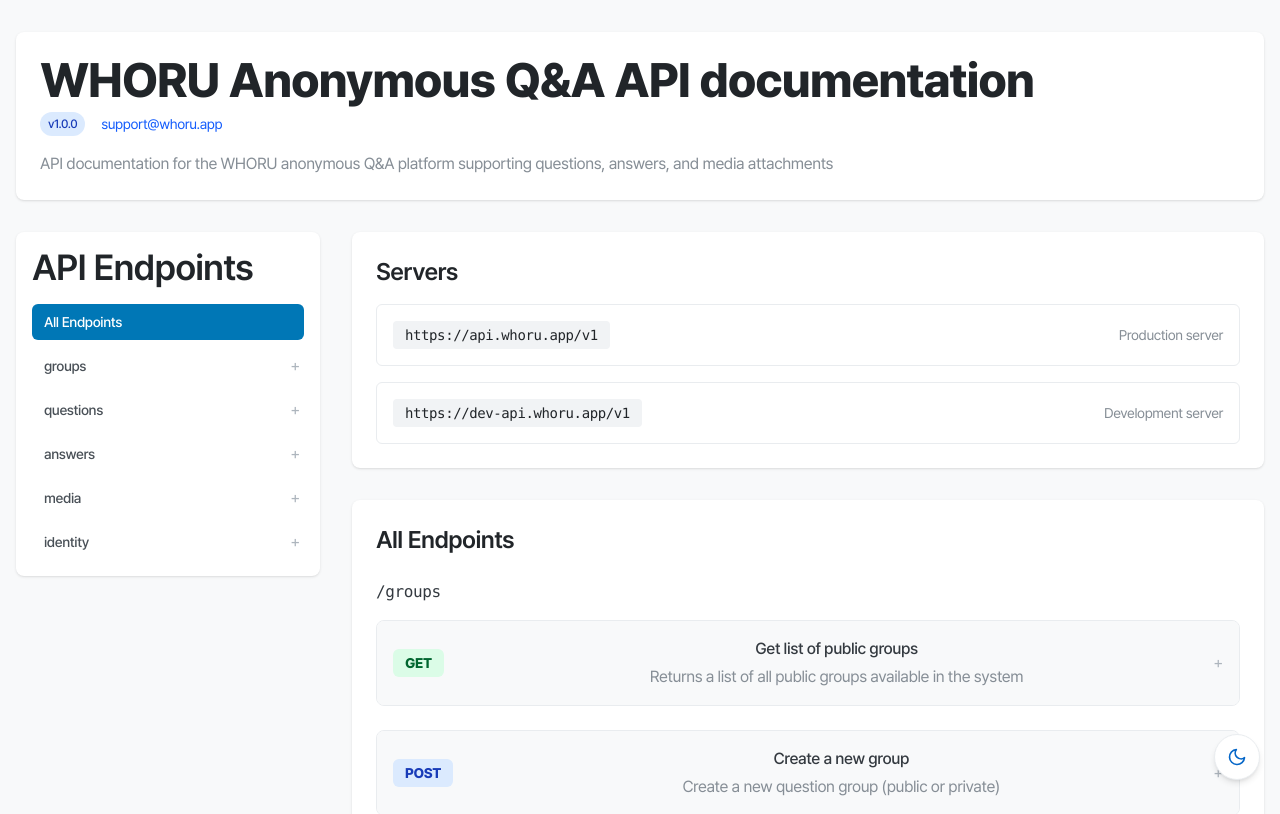
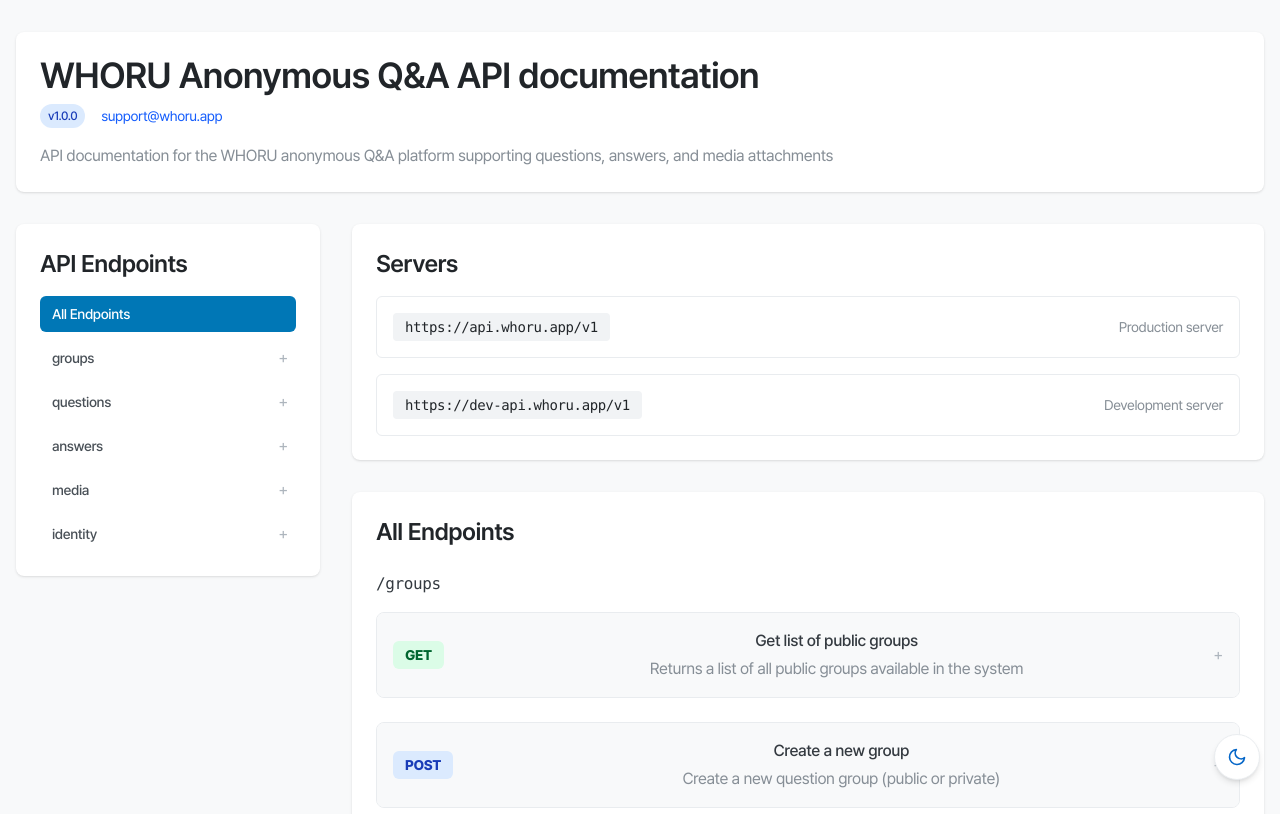
Before and after one commit to NekoGroove01/WHORU, a Next.js app: page /api-docs in a window 1280 px wide. Shown: the top 814 px of the page. Built offline with nearby package versions, Linux system fonts and the light colour scheme.

Commit message:
Fix: Update UI of API Documents

```diff
--- a/src/components/docs/ApiHeader.tsx
+++ b/src/components/docs/ApiHeader.tsx
@@ -3,7 +3,7 @@
 export default function ApiHeader({ info }: Readonly<ApiHeaderProps>) {
 	return (
 		<div className="bg-white dark:bg-gray-800 p-6 rounded-lg shadow-sm">
-			<h1 className="!text-3xl md:!text-5xl font-bold text-gray-900 dark:text-white">
+			<h1 className="!text-3xl md:!text-4xl !font-semibold text-gray-900 dark:text-white">
 				{info.title}
 			</h1>
 			<div className="mt-2 flex items-center">
--- a/src/components/docs/SideNavigation.tsx
+++ b/src/components/docs/SideNavigation.tsx
@@ -37,8 +37,8 @@
 	};
 
 	return (
-		<div className="bg-white dark:bg-gray-800 rounded-lg shadow-sm p-4">
-			<h2 className="text-lg font-semibold text-gray-900 dark:text-white mb-4">
+		<div className="bg-white dark:bg-gray-800 rounded-lg shadow-sm p-6">
+			<h2 className="!text-2xl !font-semibold text-gray-900 dark:text-white mb-4">
 				API Endpoints
 			</h2>
 
@@ -73,7 +73,7 @@
 								{tag.name}
 							</button>
 							<button
-								className="p-1 text-gray-500 dark:text-gray-400"
+								className="py-1 px-2 text-gray-500 dark:text-gray-400"
 								onClick={() => toggleExpand(tag.name)}
 							>
 								{isExpanded[tag.name] ? "−" : "+"}
```
